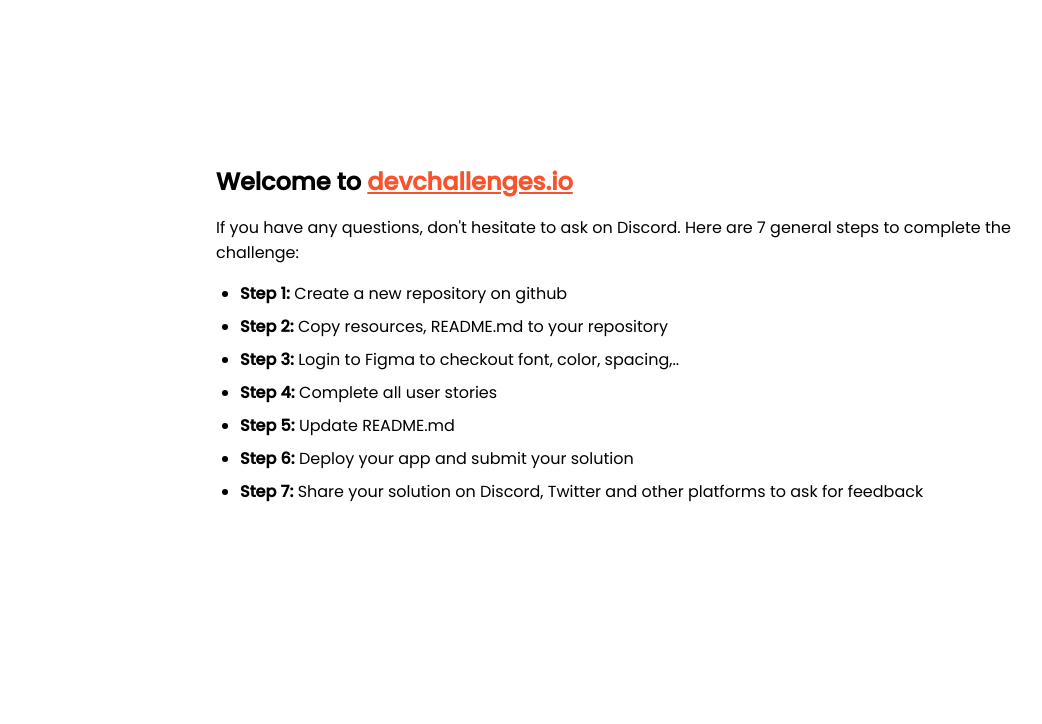
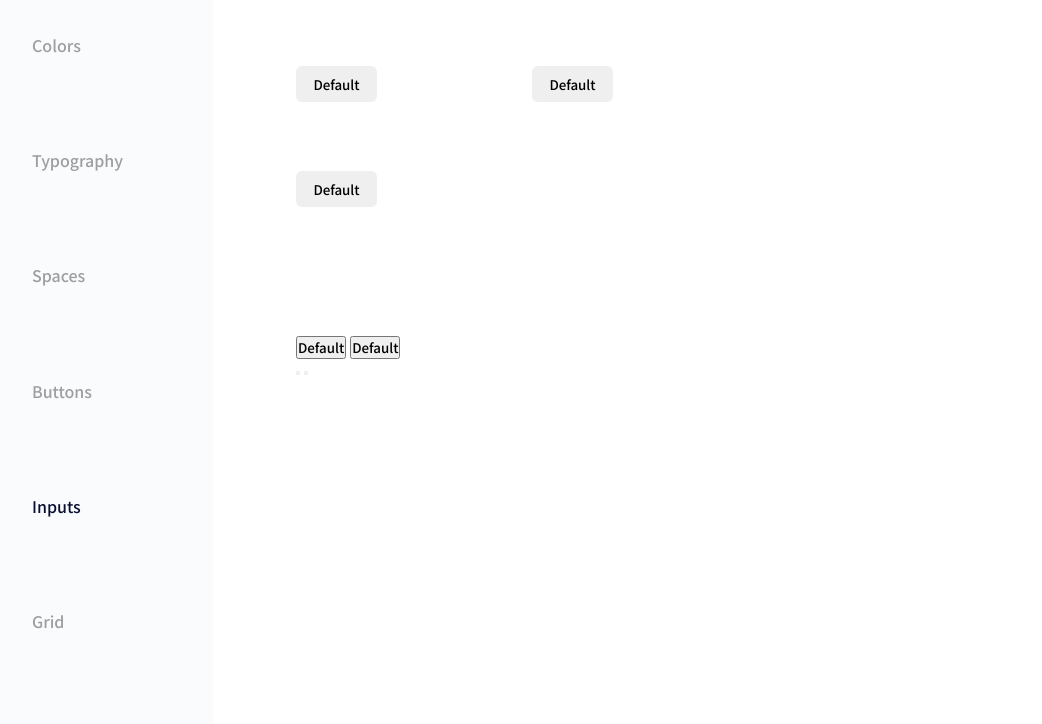
Before and after one commit to XxtbmfxX/Button_component, a plain HTML site: page index.html in a window 1280 px wide. Shown: the part 76-800 px from the top of the page, without its empty margins (24-1066 px from the left). Drawn offline with Linux system fonts and the light colour scheme.

Commit message:
primera parte done

```diff
--- a/index.html
+++ b/index.html
@@ -2,94 +2,48 @@
 <html lang="en">
   <head>
     <meta charset="utf-8" />
-    <meta
-      name="viewport"
-      content="width=device-width, initial-scale=1,
-  maximum-scale=5"
-    />
-
+    <meta name="viewport" content="width=device-width, initial-scale=1, maximum-scale=5"/>
     <link rel="icon" href="devchallenges.png" />
-
-    <link
-      rel="shortcut icon"
-      type="image/x-icon"
-      href="https://devchallenges.io/"
-    />
-
-    <link
-      href="https://fonts.googleapis.com/css2?family=Poppins:wght@400;500&display=swap"
-      rel="stylesheet"
-    />
+    <link rel="shortcut icon" type="image/x-icon" href="https://devchallenges.io/"/>
+    <link rel="stylesheet" href="style.css">
 
     <title>Devchallenges</title>
 
-    <style>
-      body {
-        font-family: "Poppins", sans-serif;
-      }
-
-      ul {
-        padding-left: 24px;
-      }
-
-      li {
-        margin-bottom: 8px;
-      }
-
-      .welcome {
-        max-width: 800px;
-        margin: 0 auto;
-      }
-
-      .welcome-text {
-        margin-top: 30vh;
-        font-weight: 500;
-      }
-
-      .welcome-text p {
-        font-size: 1rem;
-        font-weight: 400;
-      }
-
-      .welcome-text h1 {
-        font-size: 1.5rem;
-      }
-
-      .welcome-text a {
-        color: #f7542e;
-      }
-    </style>
   </head>
   <body>
-    <div class="welcome">
-      <div class="welcome-text">
-        <h1>
-          Welcome to
-          <a href="https://devchallenges.io/" target="_blank"
-            >devchallenges.io</a
-          >
-        </h1>
+    <aside class="aside">
+      <h4>DevChallenges.io</h4>
+      <p class="aside_p">Colors</p>
+      <p class="aside_p">Typography</p>
+      <p class="aside_p">Spaces</p>
+      <p class="aside_p">Buttons</p>
+      <p class="aside_p" id="inputs">Inputs</p>
+      <p class="aside_p">Grid</p>
+    </aside>
 
-        <p>
-          If you have any questions, don't hesitate to ask on Discord. Here are
-          7 general steps to complete the challenge:
-        </p>
-      </div>
+    <main class="main">
+      <h1>Buttons</h1>
+      <article class="selector_variant_shadow">
+        <button>Default</button>
+        <button>Default</button>
+        <button>Default</button>
+        <button>Default</button>
+        <button>Default</button>
+      </article>
 
-      <ul>
-        <li><b>Step 1:</b> Create a new repository on github</li>
-        <li><b>Step 2:</b> Copy resources, README.md to your repository</li>
-        <li>
-          <b>Step 3:</b> Login to Figma to checkout font, color, spacing,..
-        </li>
-        <li><b>Step 4:</b> Complete all user stories</li>
-        <li><b>Step 5:</b> Update README.md</li>
-        <li><b>Step 6:</b> Deploy your app and submit your solution</li>
-        <li>
-          <b>Step 7:</b> Share your solution on Discord, Twitter and other
-          platforms to ask for feedback
-        </li>
-      </ul>
-    </div>
+      <article class="icon_size">
+        <button>Default</button>
+        <button>Default</button>
+
+      </article>
+
+      <article class="colors">
+        <button></button>
+        <button></button>
+
+      </article>
+
+    </main>
+
   </body>
 </html>
--- /dev/null
+++ b/style.scss
@@ -0,0 +1,68 @@
+//principal font Noto Sans JP
+//code Ubuntu Mono
+//aside color #FAFBFD, 100 %
+//first row color  #FAFBFD, 100 % #AEAEAE, 100 %
+//color 2n row and 3rd #3D5AFE, 100 % #2962FF, 10 %
+//the rest #2962FF, 100 %
+
+@import url('https://fonts.googleapis.com/css2?family=Noto+Sans+JP:wght@500&display=swap');
+
+@import url('https://fonts.googleapis.com/css2?family=Noto+Sans+JP:wght@500&display=swap');
+*{
+    box-sizing: border-box;
+    margin: 0;
+    padding: 0;
+}
+
+body{
+    display: flex;
+    flex-direction: row;
+    flex-wrap: wrap;
+}
+
+button,
+p{
+    font-family: 'Noto Sans JP', sans-serif;
+}
+
+h1,
+h4{
+    font-family: 'Poppins', sans-serif;
+}
+
+.aside{
+    display: grid;
+    place-items: center / center;
+
+    background-color: #FAFBFD;
+
+    height: 100vh;
+    width: 237px;
+    margin-inline-end: 83px;
+
+    p{
+        margin-inline-start: 56px ;
+        color: #9E9E9E;
+    }
+    h4{
+        margin-inline-start: 56px;
+        font-weight: 600px;
+    }
+}
+
+#inputs{
+    color: #090F31;
+}
+
+.selector_variant_shadow{
+    display: grid;
+    grid-template: repeat(4, 60px) / 168px 204px ;
+    gap: 45px  68px;
+
+    button{
+        width: 81px;
+        height: 36px;
+        border-radius: 6px;
+        border: none;
+    }
+}
```
Also changed, not shown: style.css (added), 2 other files.
